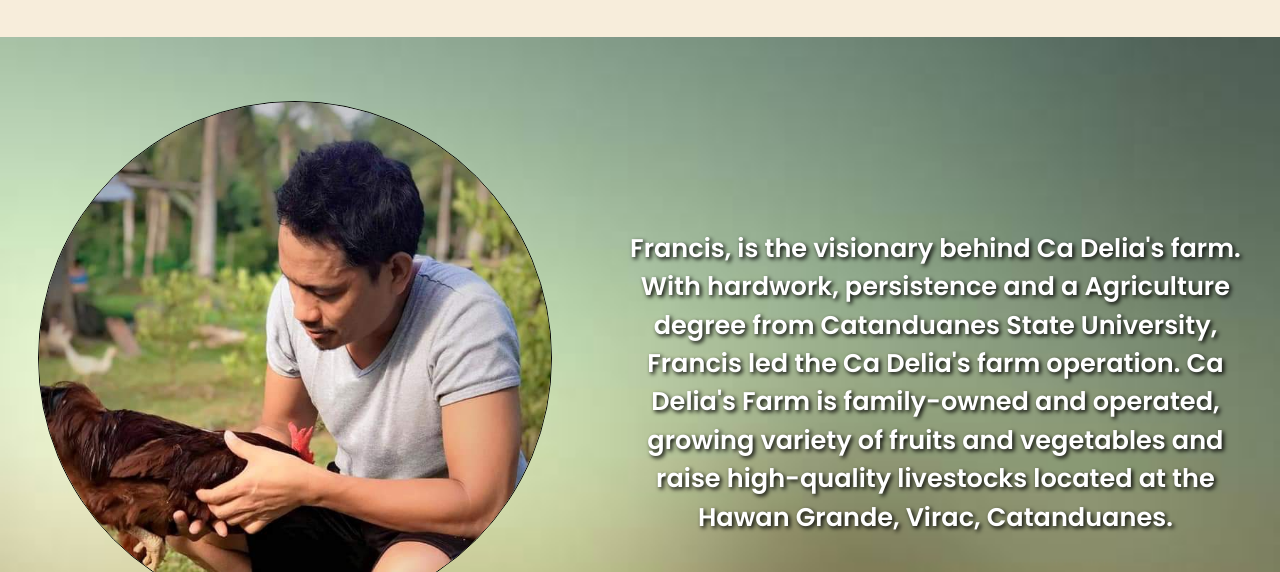
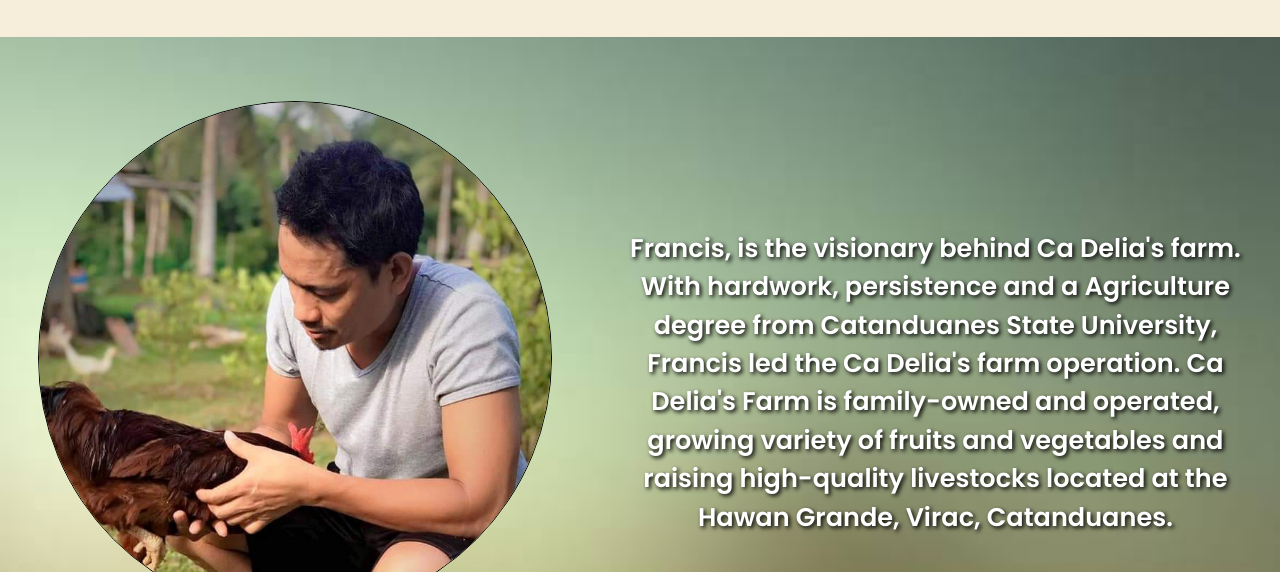
Before and after one commit to Marlowkey/WEB-PROJECT, a plain HTML site: page about.html in a window 1280 px wide. Shown: the part 228-800 px from the top of the page. Drawn offline with Linux system fonts and the light colour scheme.

Commit message:
about.html

```diff
--- a/about.html
+++ b/about.html
@@ -29,7 +29,7 @@
     </div>
       <div class="about-details">
       Francis, is the visionary behind Ca Delia's farm. With hardwork, persistence and a Agriculture degree from Catanduanes State University, Francis led the Ca Delia's farm operation.
-Ca Delia's Farm is family-owned and operated, growing variety of fruits and vegetables and raise high-quality livestocks located at the Hawan Grande, Virac, Catanduanes.
+Ca Delia's Farm is family-owned and operated, growing variety of fruits and vegetables and raising high-quality livestocks located at the Hawan Grande, Virac, Catanduanes.
       </div>
     </div>
            <footer>
```
